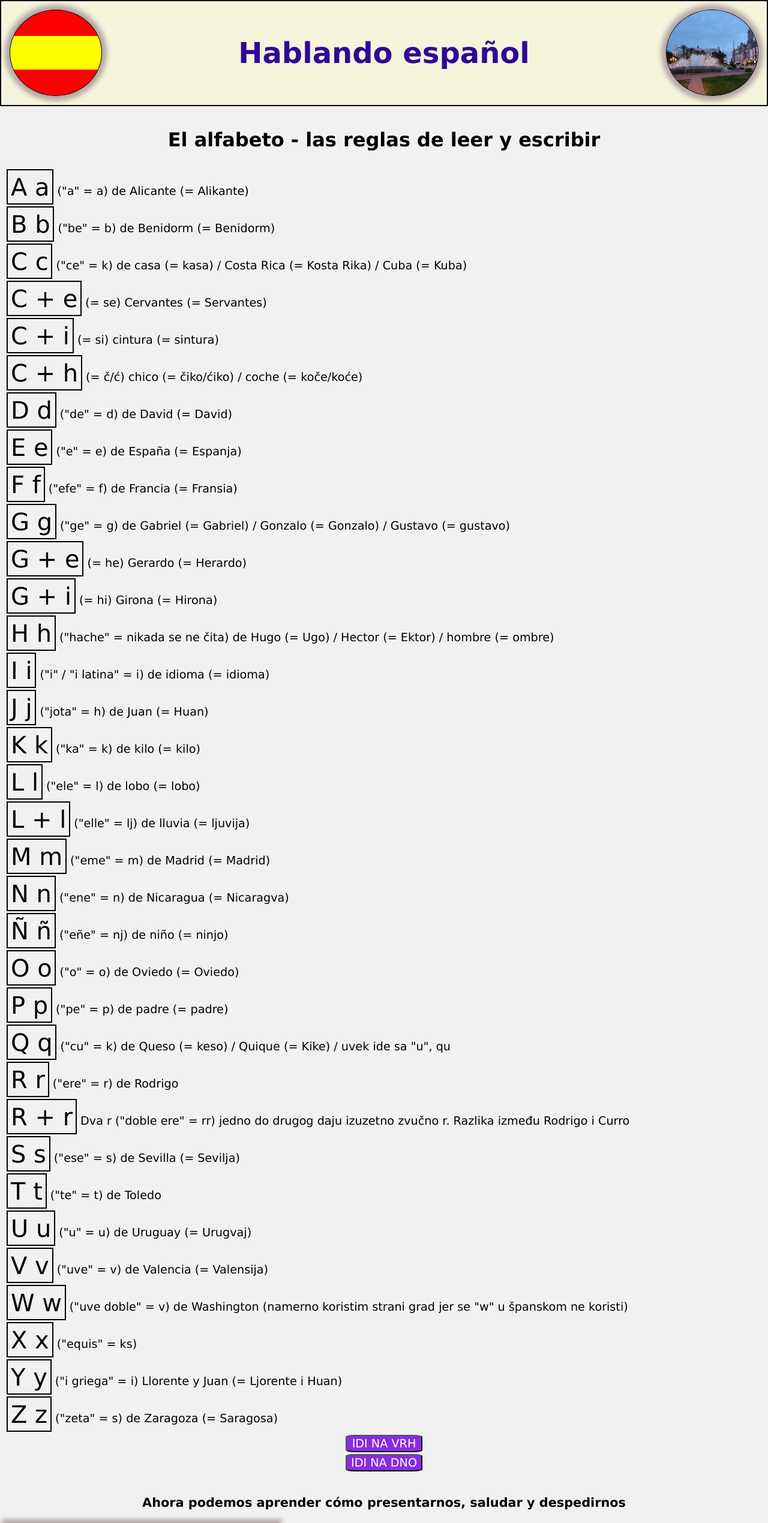
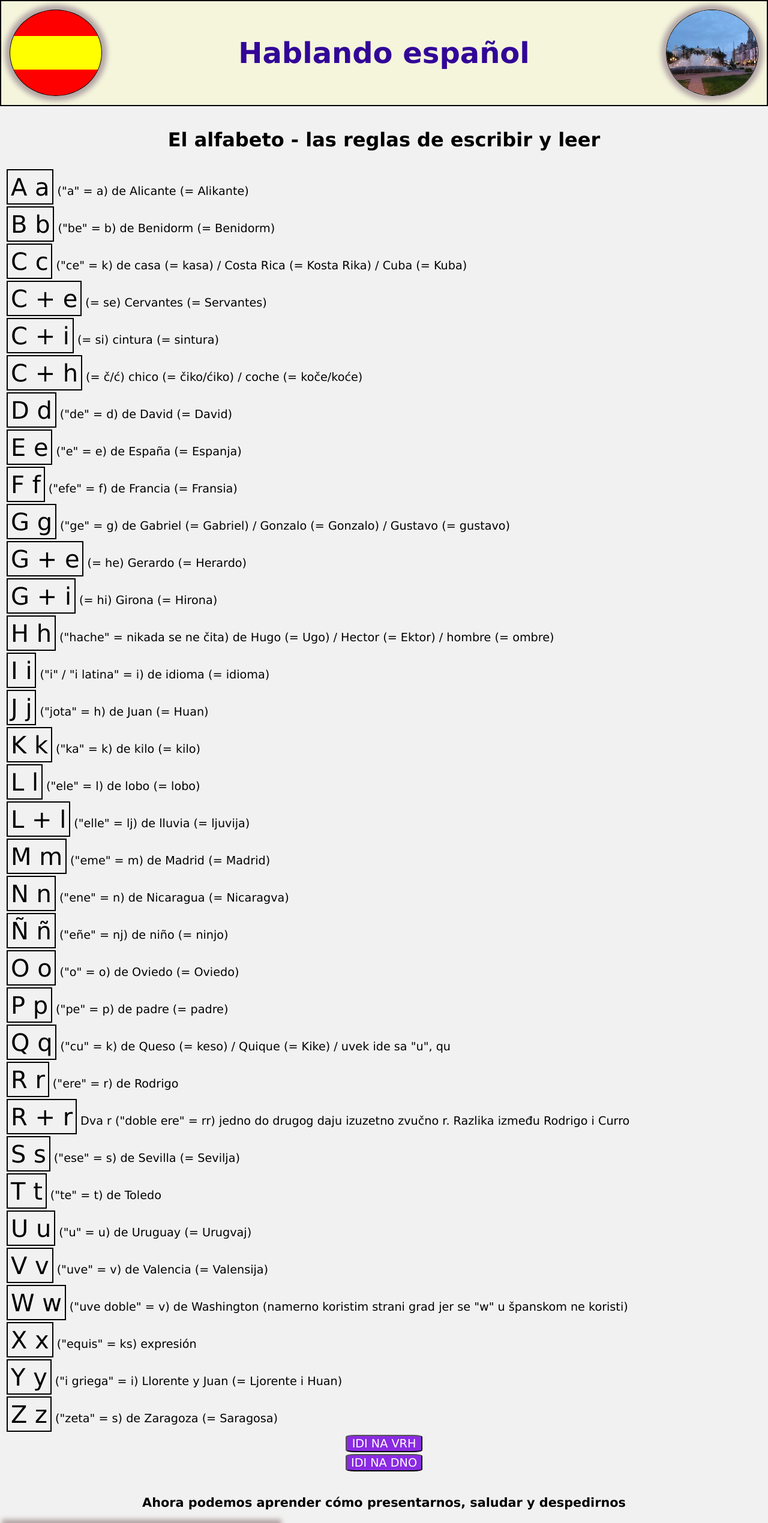
Before and after one commit to BojanDjurdjevic/ESP_1, a plain HTML site: page index.html in a window 1280 px wide. Shown: the top 2539 px of the page at 60% size. Drawn offline with Linux system fonts and the light colour scheme.

Commit message:
gramatica h1 xx

```diff
--- a/index.html
+++ b/index.html
@@ -16,7 +16,7 @@
         </div>
     </header>
     <div id="vrh" class="l">
-        <h1>El alfabeto - las reglas de leer y escribir</h1>
+        <h1>El alfabeto - las reglas de escribir y leer</h1>
         <p><span class="s">A a</span> ("a" = a) de Alicante (= Alikante)</p>
         <p><span class="s">B b</span> ("be" = b) de Benidorm (= Benidorm)</p>
         <p><span class="s">C c</span> ("ce" = k) de casa (= kasa) / Costa Rica (= Kosta Rika) / Cuba (= Kuba)</p>
@@ -48,7 +48,7 @@
         <p><span class="s">U u</span> ("u" = u) de Uruguay (= Urugvaj)</p>
         <p><span class="s">V v</span> ("uve" = v) de Valencia (= Valensija)</p>
         <p><span class="s">W w</span> ("uve doble" = v) de Washington (namerno koristim strani grad jer se "w" u španskom ne koristi)</p>
-        <p><span class="s">X x</span> ("equis" = ks)</p>
+        <p><span class="s">X x</span> ("equis" = ks) expresión</p>
         <p><span class="s">Y y</span> ("i griega" = i) Llorente y Juan (= Ljorente i Huan)</p>
         <p><span class="s">Z z</span> ("zeta" = s) de Zaragoza (= Saragosa) </p>
     </div>
```
Also changed, not shown: css/style.min.css (+1 -1 lines), 1 other file.
